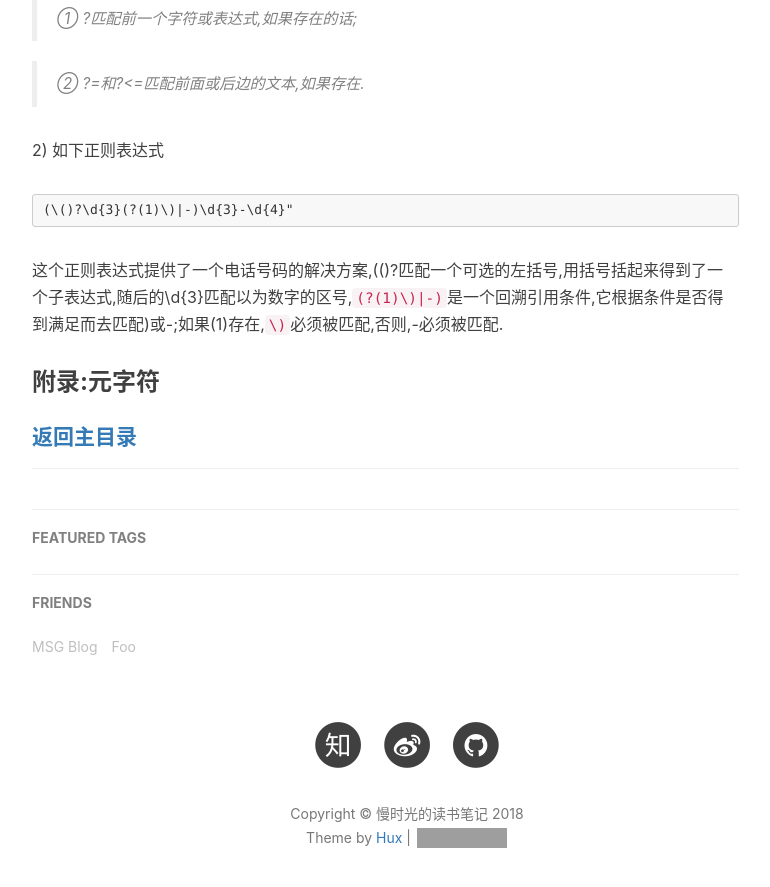
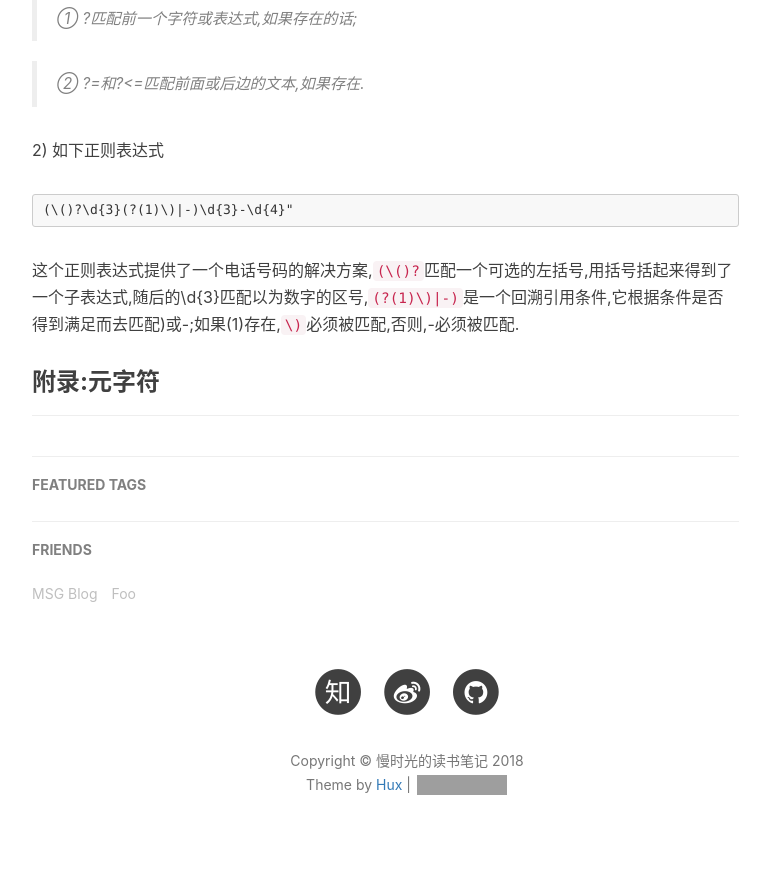
Before and after one commit to msg901216/msg901216.github.io, a Jekyll site: the page built from _posts/2018-07-07-Teach-Yourself-Regular-Expressions-in-10-Minutes.md, in a window 1280 px wide and 900 px high, scrolled down 4519 px. Shown: the top 887 px of the window, without its empty margins (233-1003 px from the left). Built offline with Jekyll 4.4.1, drawn with Linux system fonts in a browser that asks for light colours; nearby versions of some CDN libraries; comment, search, counter and statistics services are not loaded; grey boxes are pictures that could not be loaded.

Commit message:
把正则代码化

````diff
--- a/_posts/2018-07-07-Teach-Yourself-Regular-Expressions-in-10-Minutes.md
+++ b/_posts/2018-07-07-Teach-Yourself-Regular-Expressions-in-10-Minutes.md
@@ -170,7 +170,7 @@ tags:
 (\()?\d{3}(?(1)\)|-)\d{3}-\d{4}"
 ```
 
-这个正则表达式提供了一个电话号码的解决方案,(\()?匹配一个可选的左括号,用括号括起来得到了一个子表达式,随后的\d{3}匹配以为数字的区号,```(?(1)\)|-)```是一个回溯引用条件,它根据条件是否得到满足而去匹配)或-;如果(1)存在,```\)```必须被匹配,否则,-必须被匹配.
+这个正则表达式提供了一个电话号码的解决方案,```(\()?```匹配一个可选的左括号,用括号括起来得到了一个子表达式,随后的\d{3}匹配以为数字的区号,```(?(1)\)|-)```是一个回溯引用条件,它根据条件是否得到满足而去匹配)或-;如果(1)存在,```\)```必须被匹配,否则,-必须被匹配.
 
 ### 附录:元字符
 
@@ -203,6 +203,3 @@ tags:
   <tr><td>\0 </td><td> 匹配八进制数字 </td></tr>
 
 </table> -->
-
-
-#### [返回主目录](https://github.com/msg901216/get-rid-of-my-books/blob/master/README.md)
````
